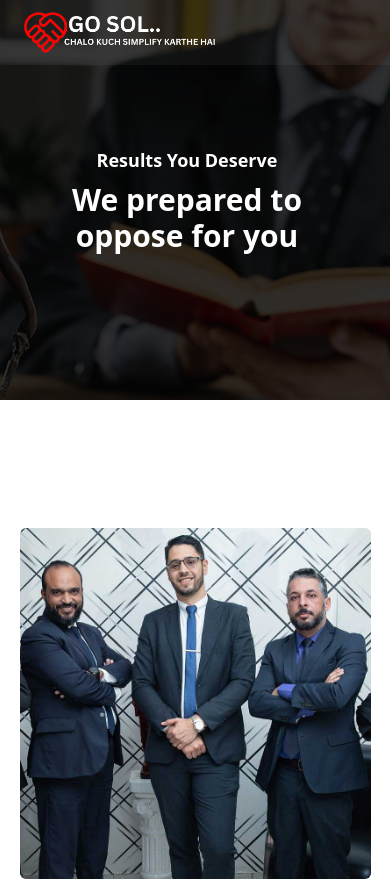
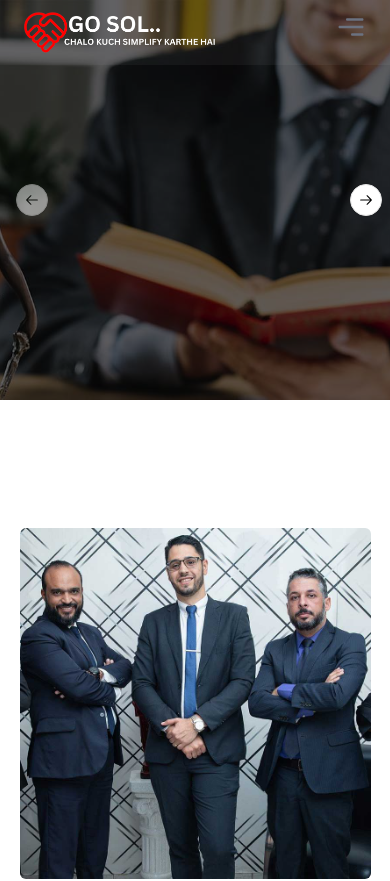
Before and after one commit to bhanudova02/lawyer-portfolio, a React (Vite) app: page / in a window 390 px wide. Shown: the top 881 px of the page. Built offline with nearby package versions, Linux system fonts and the light colour scheme.

Commit message:
new ui changes added

```diff
--- a/package.json
+++ b/package.json
@@ -18,6 +18,8 @@
     "lucide-react": "^0.436.0",
     "react": "^18.3.1",
     "react-dom": "^18.3.1",
+    "react-icons": "^5.3.0",
+    "react-router-dom": "^6.26.1",
     "tailwind-merge": "^2.5.2",
     "tailwindcss-animate": "^1.0.7"
   },
--- a/src/components/Header.jsx
+++ b/src/components/Header.jsx
@@ -1,8 +1,9 @@
 import { useState, useEffect } from 'react';
+import { NavBarComponent } from './NavBarComponent';
 
 export default function Header() {
     const [isScrolled, setIsScrolled] = useState(false);
-    const [logo,setLogo] = useState("/white_logo.png")
+    const [logo, setLogo] = useState("/white_logo.png")
     useEffect(() => {
         const handleScroll = () => {
             if (window.scrollY > 20) {
@@ -32,6 +33,7 @@ export default function Header() {
                     <li>Feedback</li>
                     <li>Contact Us</li>
                 </ul>
+                <NavBarComponent />
             </div>
         </header>
     );
--- /dev/null
+++ b/src/components/NavBarComponent.jsx
@@ -0,0 +1,68 @@
+import { RiCloseCircleFill } from "react-icons/ri";
+import { CgMenuRight } from "react-icons/cg";
+import { useState } from "react";
+import { Link, useLocation } from "react-router-dom";
+import { BiSolidCameraMovie } from "react-icons/bi";
+
+export function NavBarComponent() {
+    const [isOpen, setIsOpen] = useState(false);
+    const location = useLocation();
+
+    const handleToggleMenu = (flag) => {
+        setIsOpen(flag);
+    };
+
+    const isActive = (path) => {
+        return location.pathname === path ?
+            'relative after:absolute after:w-[12%] after:h-[2px] after:bg-lime-300 after:left-0 after:bottom-[-4px]' : '';
+    };
+
+    return (
+        <div className="lg:hidden block">
+            <button onClick={() => handleToggleMenu(true)}>
+                <CgMenuRight className="text-3xl md:text-2xl text-gray-500" />
+            </button>
+            <div
+                className={`fixed inset-0 z-10 bg-black bg-opacity-50 transition-opacity duration-500 ${isOpen ? 'opacity-100' : 'opacity-0 pointer-events-none'}`}
+                onClick={() => handleToggleMenu(false)}
+            >
+                <div
+                    className={`fixed top-0 left-0 h-full w-[70%] md:w-[50%]  z-[-2]  bg-neutral-950 bg-[radial-gradient(ellipse_80%_80%_at_50%_-20%,rgba(120,119,198,0.3),rgba(255,255,255,0))] text-white transform transition-transform duration-500 ease-in-out ${isOpen ? 'translate-x-0' : '-translate-x-full'}`}
+
+                    onClick={(e) => e.stopPropagation()}
+                >
+                    <div className="absolute left-3 top-6">
+                        <Link to="/" className="flex items-center">
+                            <img src="/white_logo.png" alt="Logo" className="w-48 md:w-52 h-auto" />
+
+                        </Link>
+                    </div>
+
+                    <button onClick={() => handleToggleMenu(false)} className="absolute right-4 top-6">
+                        <RiCloseCircleFill className="text-3xl text-white" />
+                    </button>
+                    {/* <div className="flex flex-col justify-between items-center h-full p-6">
+
+                        <ul className="font-medium space-y-8  text-center mt-20">
+                            <li onClick={() => handleToggleMenu(false)} className={`hover:text-yellow-300 ${isActive('/')}`}>
+                                <Link to="/">Home</Link>
+                            </li>
+                            <li onClick={() => handleToggleMenu(false)} className={`hover:text-yellow-300 ${isActive('/submit_film')}`}>
+                                <Link to="/submit_film">About</Link>
+                            </li>
+                            <li onClick={() => handleToggleMenu(false)} className={`hover:text-yellow-300 ${isActive('/awards')}`}>
+                                <Link to="/awards">Services</Link>
+                            </li>
+                            <li onClick={() => handleToggleMenu(false)} className={`hover:text-yellow-300 ${isActive('/gallery')}`}>
+                                <Link to="/gallery">FeedBack</Link>
+                            </li>
+                            <li onClick={() => handleToggleMenu(false)} className={`hover:text-yellow-300 ${isActive('/about')}`}>
+                                <Link to="/about">Contact US</Link>
+                            </li>
+                        </ul>
+                    </div> */}
+                </div>
+            </div>
+        </div>
+    );
+}
--- a/src/components/Slider.jsx
+++ b/src/components/Slider.jsx
@@ -1,26 +1,30 @@
-import { Carousel, CarouselContent, CarouselItem, CarouselNext, CarouselPrevious, } from "@/components/ui/carousel"
-import { carousel_data } from "@/lib/data"
+import { Carousel, CarouselContent, CarouselItem, CarouselNext, CarouselPrevious } from "@/components/ui/carousel";
+import { carousel_data } from "@/lib/data";
+
 export function Slider() {
     return (
+        <div>
             <Carousel>
                 <CarouselContent>
-                {carousel_data.map((data, index) =>
+                    {carousel_data.map((data, index) => (
                         <CarouselItem key={index}>
-                        <div className="relative">
-                            <img src={data.image} width={1000} height={400} alt="Banners" className="w-full h-[400px] md:h-[50vh] lg:h-screen object-cover" />
-                            <div className="absolute top-0 left-0 w-full h-full bg-black opacity-80" />
-                            <div className="absolute top-1/2 left-1/2 -translate-x-1/2 -translate-y-1/2 text-center">
-                                <div className="w-[19rem] md:w-[35rem] lg:w-[50rem] ">
-                                    <h3 className="text-white font-bold text-lg md:text-2xl">{data.title}</h3>
-                                    <p className="text-white text-3xl md:text-7xl font-bold mt-2">{data.description}</p>
-                                </div>
-                            </div>
+                            <div className="relative w-full h-[400px] md:h-[50vh] lg:h-screen">
+                                <img
+                                    src={data.image}
+                                    width={1000}
+                                    height={400}
+                                    alt={data.title}
+                                    className="w-full h-full object-cover"
+                                />
+                                <div className="absolute  inset-0 bg-black opacity-60" />
+
                             </div>
                         </CarouselItem>
-                )}
+                    ))}
                 </CarouselContent>
-            <CarouselPrevious className="hidden md:block" />
-            <CarouselNext className="hidden md:block"/>
+                <CarouselPrevious />
+                <CarouselNext />
             </Carousel>
-    )
+        </div>
+    );
 }
--- a/src/main.jsx
+++ b/src/main.jsx
@@ -2,10 +2,12 @@ import { StrictMode } from 'react'
 import { createRoot } from 'react-dom/client'
 import App from './App.jsx'
 import './index.css'
+import { BrowserRouter } from 'react-router-dom'
 
 createRoot(document.getElementById('root')).render(
   <StrictMode>
-    <App />
-
+    <BrowserRouter>
+      <App />
+    </BrowserRouter>
   </StrictMode>,
 )
```
Also changed, not shown: 1 other file (tests, documents, lock files or other folders). Lines whose indentation alone changed are shown as unchanged.
